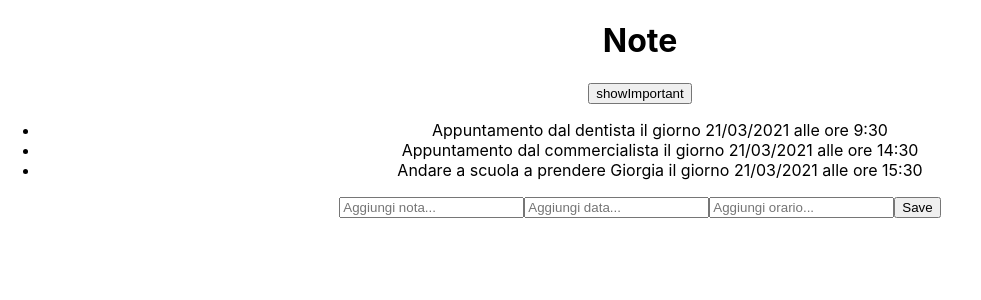
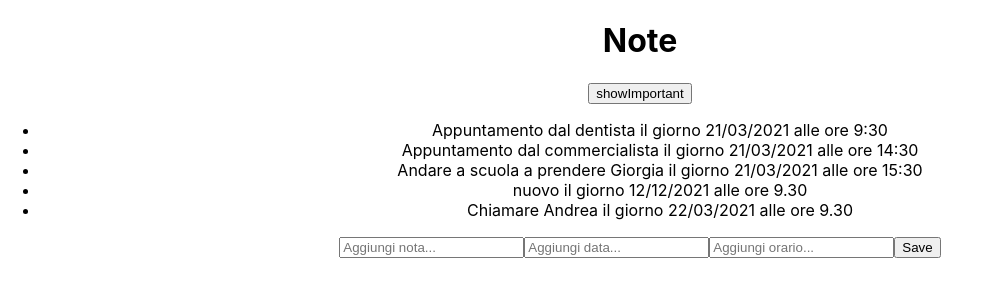
Before and after one commit to freewebsolution/ReactHooks, a React (Create React App) app in the folder notes/: page / in a window 1280 px wide. Shown: the top 300 px of the page, without its empty margins (0-981 px from the left). Built offline with nearby package versions, Linux system fonts and the light colour scheme; data requests are answered from the project's data file.

Commit message:
Invio dati al server

```diff
--- a/notes/db.json
+++ b/notes/db.json
@@ -23,6 +23,22 @@
       "giorno": "21/03/2021",
       "ora": "15:30",
       "important": true
+    },
+    {
+      "tema": "nuovo",
+      "giorno": "12/12/2021",
+      "ora": "9.30",
+      "data": "2021-03-20T10:47:45.459Z",
+      "important": true,
+      "id": 4
+    },
+    {
+      "tema": "Chiamare Andrea",
+      "giorno": "22/03/2021",
+      "ora": "9.30",
+      "data": "2021-03-20T10:51:51.840Z",
+      "important": false,
+      "id": 5
     }
   ]
 }
--- a/notes/src/App.js
+++ b/notes/src/App.js
@@ -3,6 +3,7 @@ import React, { useState, useEffect } from 'react';
 import Note from './components/Note';
 import axios from 'axios';
 
+const url = 'http://localhost:3001/note';
 const App = (props) => {
   const [note, setNote] = useState([])
   const [newNote, setNewNote] = useState('')
@@ -13,7 +14,7 @@ const App = (props) => {
   useEffect(()=> {
     console.log('effect')
     axios
-      .get('http://localhost:3001/note')
+      .get(url)
       .then(res => {
         console.log('promise fullfiled')
         setNote(res.data)
@@ -30,10 +31,14 @@ const App = (props) => {
       important: Math.random() < 0.5,
       id: note.lenght + 1
     }
-    setNote(note.concat(noteObj))
-    setNewNote('')
-    setNewDay('')
-    setNewOur('')
+    axios
+    .post(url, noteObj)
+    .then(res => {
+      setNote(note.concat(res.data))
+      setNewNote('')
+      setNewDay('')
+      setNewOur('')
+    })
   }
 
   const handleNoteChange = (e) => {
```
Lines whose indentation alone changed are shown as unchanged.
